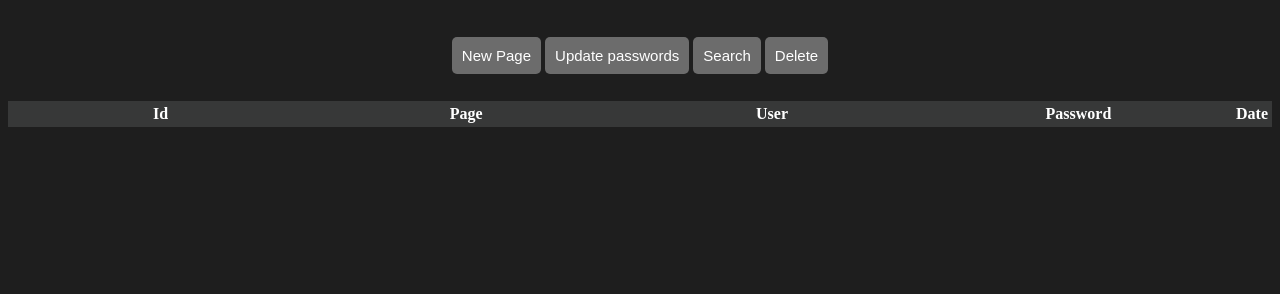
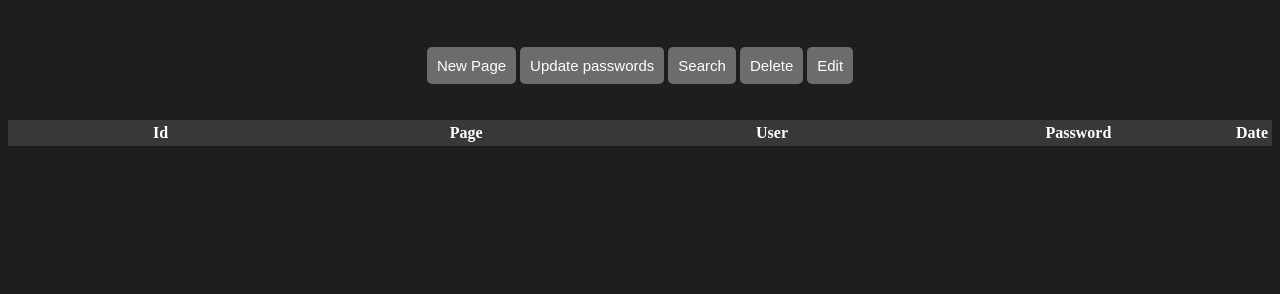
Before and after one commit to 4bm4/password-app, a Flask app: page / in a window 1280 px wide. Shown: the part 90-384 px from the top of the page. Run offline with Flask 2, Linux system fonts and the light colour scheme; data comes from the database, SQL or seed files in the repository; both versions use the stored data as it was after the commit; data that the repository does not hold is empty.

Commit message:
Changes to be committed: 	modified:   __pycache__/main.cpython-310.pyc 	modified:   app.py 	modified:   main.py 	modified:   password/DB.py 	modified:   password/__pycache__/DB.cpython-310.pyc 	modified:   psswords.db 	modified:   psswords_backup.db 	modified:   static/css/layout.css 	modified:   static/js/layout.js 	new file:   templates/edit.html 	modified:   templates/index.html 	new file:   test.py

```diff
--- a/app.py
+++ b/app.py
@@ -9,13 +9,19 @@ port='http://127.0.0.1:8000/'
 @app.route('/', methods=["POST", "GET"])
 def index():
     if (request.method == "POST"):
-        if ( request.form["borrar"]):
+        try:
             pag =  request.form["borrar"]
             usu =  request.form["borrar_usu"]
 
             delect (pag,usu)
             return (render_template("index.html"))
-
+        except:
+            print("An exception occurred")
+        try :
+            id =  request.form["editar"]
+            return (redirect ('http://127.0.0.1:8000/editar/'+id))
+        except:
+            print("An exception occurred 2")
     else:
         create_tabla ()
         create_tabla_backup()
@@ -75,15 +81,18 @@ def list():
     else:
          return (render_template("buscador_pag.html"))
 
-# @app.route('/edit', methods=["POST","GET"])
-# def list():
-#     if (request.method == "POST"):
-#         pag =  request.form["pag"]
-#         result=buscar_pag(pag)
-#         rows =result
-#         return render_template("edit.html")
-#     else:
-#          return (render_template("buscador_pag.html"))
+@app.route('/editar/<id>', methods=["POST","GET"])
+def edit_web(id):
+    if (request.method == "POST"):
+        pag =  request.form["editar_pag"]
+        usu =  request.form["editar_usu"]
+        pss =  request.form["editar_pss"]
+
+        editar_(id, pag,pss,usu)
+
+        return redirect ('http://127.0.0.1:8000/')
+    else:
+         return (render_template("edit.html"))
 
 
 if __name__ == "__main__":
--- a/main.py
+++ b/main.py
@@ -92,13 +92,60 @@ def delect(pag:str,usu:str):
             if (i.pag == pag):
                 delect_element(i.id)
 
+#editar usuario
+def editar_usu(ID, nuevo_usu: str):
+    elementos = buscar_todas()
+    for elemento in elementos:
+        if (elemento.id==ID):
+            clase=elemento
+    clase.usu=nuevo_usu
+    clase_encrip = all_cryp(clase)
+    insert_element("psswords_backup.db",clase_encrip)
+    insert_element("psswords.db",clase_encrip)
 
-def editar(pag, nuevo: str):
+
+#editar pag
+def editar_(ID, nuevo_pag='', nuevo_pss='',nuevo_usu='' ):
     elementos = buscar_todas()
-    for i in elementos:
-        if (i.pag == pag):
-            update_element_usu(i.id, nuevo)
 
+    for elemento in elementos:
+        if (elemento.id==ID):
+            clase=elemento
+
+    if (nuevo_pag!=''):
+        clase.pag=nuevo_pag
+    if (nuevo_pss!=''):
+        clase.password=[nuevo_pss]
+    if (nuevo_usu!=''):
+        clase.usu=nuevo_usu
+
+    delect_element(ID)
+
+    clase_encrip = all_cryp(clase)
+    insert_element("psswords_backup.db",clase_encrip)
+    insert_element("psswords.db",clase_encrip)
+
+
+# def editar_pag(ID, nuevo_pag: str):
+#     elementos = buscar_todas()
+#     for elemento in elementos:
+#         if (elemento.id==ID):
+#             clase=elemento
+#     clase.pag=nuevo_pag
+#     clase_encrip = all_cryp(clase)
+#     insert_element("psswords_backup.db",clase_encrip)
+#     insert_element("psswords.db",clase_encrip)
+
+# #editar password
+# def editar_password(ID, nuevo_pss: str):
+#     elementos = buscar_todas()
+#     for elemento in elementos:
+#         if (elemento.id==ID):
+#             clase=elemento
+#     clase.password=nuevo_pss
+#     clase_encrip = all_cryp(clase)
+#     insert_element("psswords_backup.db",clase_encrip)
+#     insert_element("psswords.db",clase_encrip)
 
 def asdict(clase):
     return {'fecha': clase.fecha,
--- a/password/DB.py
+++ b/password/DB.py
@@ -83,7 +83,7 @@ def select_varios_pag(pag):
     db.close()
     return elemento
 
-
+#editar usuario
 def update_element_usu(id,elemeto_a_act):
     db=sqlite3.connect('psswords.db')
     manejo_db= db.cursor()
@@ -91,10 +91,19 @@ def update_element_usu(id,elemeto_a_act):
     db.commit()
     db.close()
 
+#editar password
 def update_element_pss(id,elemeto_a_act):
     db=sqlite3.connect('psswords.db')
     manejo_db= db.cursor()
     manejo_db.execute("UPDATE psswords SET password=? WHERE id=?",(elemeto_a_act,id))
+    db.commit()
+    db.close()
+
+#editar pag
+def update_element_pss(id,elemeto_a_act):
+    db=sqlite3.connect('psswords.db')
+    manejo_db= db.cursor()
+    manejo_db.execute("UPDATE psswords SET pagina=? WHERE id=?",(elemeto_a_act,id))
     db.commit()
     db.close()
 
--- a/static/css/layout.css
+++ b/static/css/layout.css
@@ -58,12 +58,23 @@ input {
 }
 
 button{
-    background-color: rgb(255, 255, 255);
-    padding: 0px;
+    background: rgb(108, 108, 108);
+    color:#ffffff;
+    border-radius:5px;
+    cursor: pointer;
     border: none;
-    border-radius: 1px;
-    cursor: pointer;
+    text-decoration: none;
+    font-size: 15px;
+    font-family: sans-serif;
+    padding: 10px 10px;
 }
+
+
+button:hover{
+    background:#809caa;
+    color:#fff;
+
+    }
 
 table th {
     /* font-size: 1.1em; */
--- a/static/js/layout.js
+++ b/static/js/layout.js
@@ -108,6 +108,33 @@ function formulario() {
 }
 
 
+function formulario_edit() {
+
+    if(eliminar.childElementCount===1)
+    {
+        var elemen= document.getElementById('edit')
+        elemen.parentNode.removeChild(elemen)
+
+    }
+    else{
+
+        eliminar.innerHTML+=
+        `
+        <form  id="edit" action="#" method="POST">
+
+        <h2 class="titulo">Edit</h2>
+        <br class="field">
+        <input type="text" name="editar" id="editar" placeholder="ID" /></br>
+        <input type="submit" value="Editar" />
+        <br>
+
+        </form>
+        `
+    }
+
+}
+
+
 function buscador() {
     const paginas=[];
     fetch("./password")
--- a/templates/index.html
+++ b/templates/index.html
@@ -19,7 +19,8 @@
         <li ><a href="http://127.0.0.1:8000/actualizar">Update passwords</a>
         </li>
         <li ><a href="http://127.0.0.1:8000/seach">Search</a>
-        <button><a id="borrar" onclick=formulario() type="submit">Delete</a>
+        <button id="borrar" onclick=formulario() type="submit">Delete</button>
+        <button id="editar" onclick=formulario_edit() type="submit">Edit</button>
 
     </ul>
 
--- /dev/null
+++ b/test.py
@@ -0,0 +1,2 @@
+a=''
+print(len(a)==0)
```
Also changed, not shown: templates/edit.html (added, +42 -0 lines), psswords.db, psswords_backup.db.
